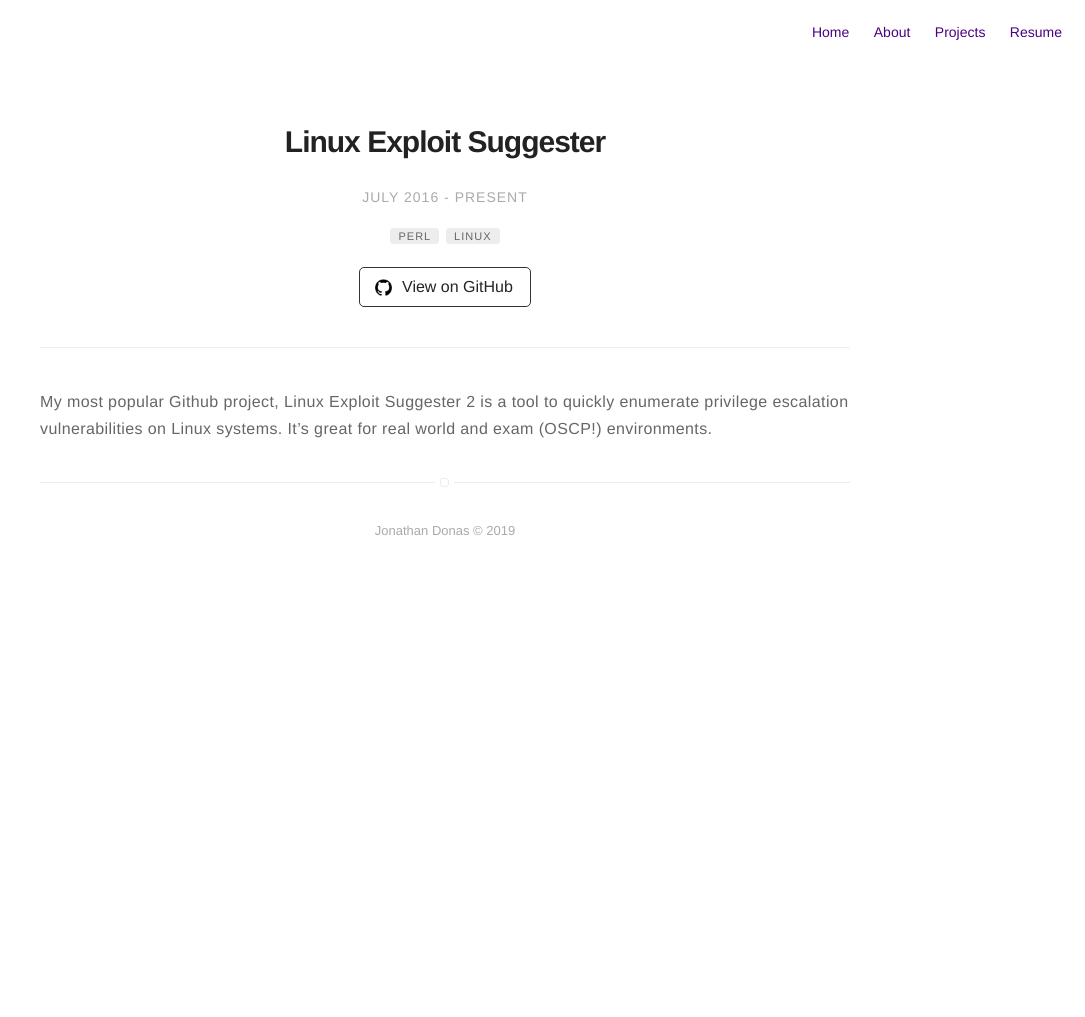
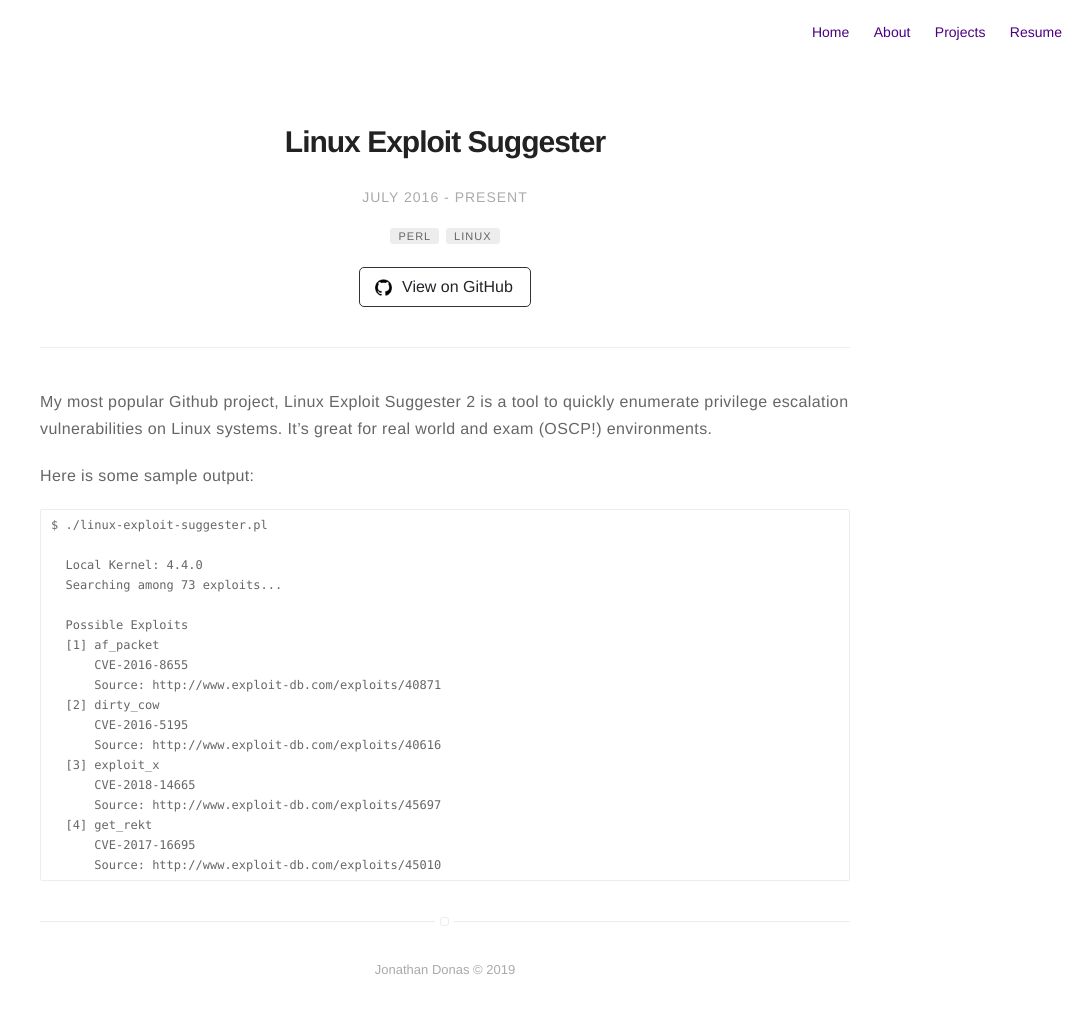
Before and after one commit to jondonas/jondonas.github.io, a Jekyll site: the page built from _posts/2005-01-01-linux-exploit-suggester.markdown, in a window 1280 px wide. Shown: the whole page, without its empty margins (195-1280 px from the left). Built offline with Jekyll 4.4.1, drawn with Linux system fonts in a browser that asks for light colours; before the commit the page ends 900 px from its top, so only the background shows below that.

Commit message:
Update exploit suggester description

````diff
--- a/_posts/1008-01-01-city_map_route_extraction.markdown
+++ b/_posts/1008-01-01-city_map_route_extraction.markdown
@@ -20,7 +20,7 @@ The idea of this project is to give people a glimpse of what it was like to navi
 
 This gives the interested user the chance to appreciate how navigation was different two centuries ago from what it is like now and to explore how both routes and travel times have evolved.
 
-<kbd><img src="/assets/images/dh_demo.gif" width="400" style="border: 1px solid #ddd; display: block; margin-left: auto; margin-right: auto;"></kbd>
+<kbd><img src="/assets/images/dh_demo.gif" width="500" style="border: 1px solid #ddd; display: block; margin-left: auto; margin-right: auto;"></kbd>
 
 ### The Historical Document
 
--- a/_posts/2005-01-01-linux-exploit-suggester.markdown
+++ b/_posts/2005-01-01-linux-exploit-suggester.markdown
@@ -14,3 +14,26 @@ externalLink: false
 ---
 
 My most popular Github project, Linux Exploit Suggester 2 is a tool to quickly enumerate privilege escalation vulnerabilities on Linux systems. It's great for real world and exam (OSCP!) environments.
+
+Here is some sample output:
+
+```
+$ ./linux-exploit-suggester.pl
+
+  Local Kernel: 4.4.0
+  Searching among 73 exploits...
+
+  Possible Exploits
+  [1] af_packet
+      CVE-2016-8655
+      Source: http://www.exploit-db.com/exploits/40871
+  [2] dirty_cow
+      CVE-2016-5195
+      Source: http://www.exploit-db.com/exploits/40616
+  [3] exploit_x
+      CVE-2018-14665
+      Source: http://www.exploit-db.com/exploits/45697
+  [4] get_rekt
+      CVE-2017-16695
+      Source: http://www.exploit-db.com/exploits/45010
+```
````
